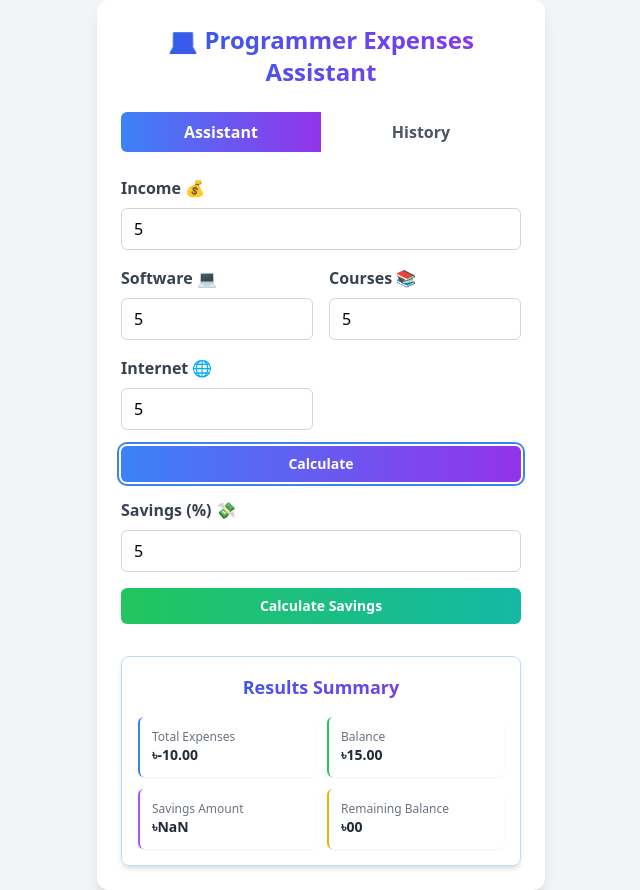
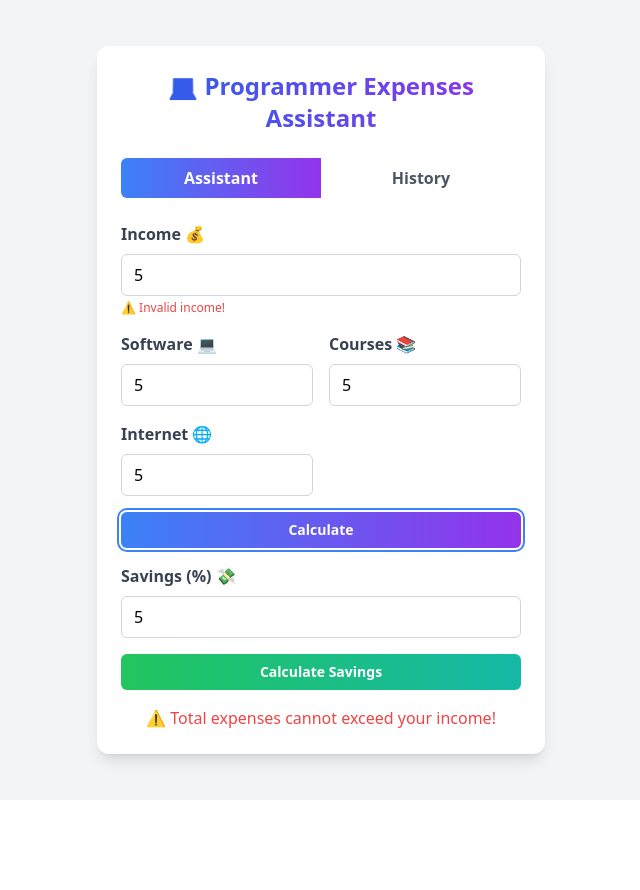
Before and after one commit to ssmahim01/expenses-dom, a plain HTML site: page index.html in a window 1280 px wide. Both pictures are taken after typing "5", "5", "5", "5", "5" into the empty fields and a click on the button "Calculate". Shown: the whole page, without its empty margins (319-959 px from the left). After the commit the page ends 800 px from the top, so only its background shows below. Drawn offline with nearby package versions, Linux system fonts and the light colour scheme.

Commit message:
Edited expenses file of JS

```diff
--- a/expenses.js
+++ b/expenses.js
@@ -1,4 +1,4 @@
-// Programmer expenses dom.
+/* Programmer expenses dom */
 
 // Global variables.
 
@@ -7,21 +7,30 @@ let count = 0;
 
 calculate.addEventListener('click', function(){
     count += 1;
-    const incomeInput = parseFloat(document.getElementById('income').value);
-    const softwareCost = parseFloat(document.getElementById('software').value);
-    const coursesCost = parseFloat(document.getElementById('courses').value);
-    const internetCost = parseFloat(document.getElementById('internet').value);
+    let incomeInput = parseFloat(document.getElementById('income').value);
+    let softwareCost = parseFloat(document.getElementById('software').value);
+    let coursesCost = parseFloat(document.getElementById('courses').value);
+    let internetCost = parseFloat(document.getElementById('internet').value);
 
         const sumExpenses = softwareCost + coursesCost + internetCost;
+
+        if(sumExpenses > incomeInput){
+            document.getElementById('income-error').classList.remove('hidden');
+            document.getElementById('logic-error').classList.remove('hidden');
+            return;
+        }
+
             const lastAmount = incomeInput - sumExpenses;
 
-    const expensesAmount = document.getElementById('total-expenses');
-    expensesAmount.innerText = lastAmount.toFixed(2);
+            const balance = document.getElementById('balance');
+                    balance.innerText = lastAmount.toFixed(2);
 
-    const showBalance = document.getElementById('balance');
-    showBalance.innerText = sumExpenses.toFixed(2);
+            const showExpenses = document.getElementById('total-expenses');
+                showExpenses.innerText = sumExpenses.toFixed(2);
 
+            const savings = document.getElementById('savings');
             const savingBalance = (lastAmount * savings) / 100;
+
             const showSaving = document.getElementById('savings-amount');
             showSaving.innerText = savingBalance.toFixed(2);
 
@@ -33,17 +42,18 @@ calculate.addEventListener('click', function(){
             const div = document.createElement('div');
             div.className = "bg-white p-3 rounded-md border-l-2 border-indigo-500";
 
-     div.innerHTML = `
+                div.innerHTML += `
                 <p class="text-xs text-gray-500 font-medium>Serial: ${count}</p>
                 <p class="text-xs text-gray-500 font-medium>${new Date().toLocaleDateString()}</p>
                 <p class="text-lg text-gray-500 font-bold>Income: ${incomeInput.toFixed(2)}</p>
                 <p class="text-xs text-gray-500 font-medium>Expenses: ${sumExpenses.toFixed(2)}</p>
                 <p class="text-xs text-gray-500 font-medium>Balance: ${lastAmount.toFixed(2)}</p>
                 `
+                const historyList = document.getElementById('history-list');
+            historyList.appendChild(div);
+});
 
-     const historyList = document.getElementById('history-list');
-     historyList.insertBefore(div, historyList.firstChild);
- });
+// Saving Button
 
 const savingBtn = document.getElementById('calculate-savings');
 
@@ -67,6 +77,8 @@ savingBtn.addEventListener('click', function(){
     showRemainingBalance.innerText = remainingBalance.toFixed(2);
 });
 
+// History Tab
+
 document.getElementById('history-tab').addEventListener('click', function(){
     this.classList.add('text-white', 'bg-gradient-to-r', 'from-blue-500', 'to-purple-600');
 
@@ -82,6 +94,8 @@ document.getElementById('history-tab').addEventListener('click', function(){
     document.getElementById('history-section').classList.remove('hidden');
 });
 
+// Assistant Tab
+
 document.getElementById('assistant-tab').addEventListener('click', function(){
     this.classList.remove('text-gray-600');
     this.classList.add('text-white', 'bg-gradient-to-r', 'from-blue-500', 'to-purple-600');
--- a/index.html
+++ b/index.html
@@ -74,7 +74,7 @@
             <input
               type="number"
               id="courses"
-              class="w-full border border-gray-300 px-3 py-2 rounded-md focus:outline-none focus:ring-2 focus:ring-blue-500 focus:border-transparent transition-all duration-200"
+              class="input w-full border border-gray-300 px-3 py-2 rounded-md focus:outline-none focus:ring-2 focus:ring-blue-500 focus:border-transparent transition-all duration-200"
               placeholder="Course cost"
             />
             <p id="courses-error" class="text-red-500 text-xs mt-1 hidden">
```
Lines whose indentation alone changed are shown as unchanged.
